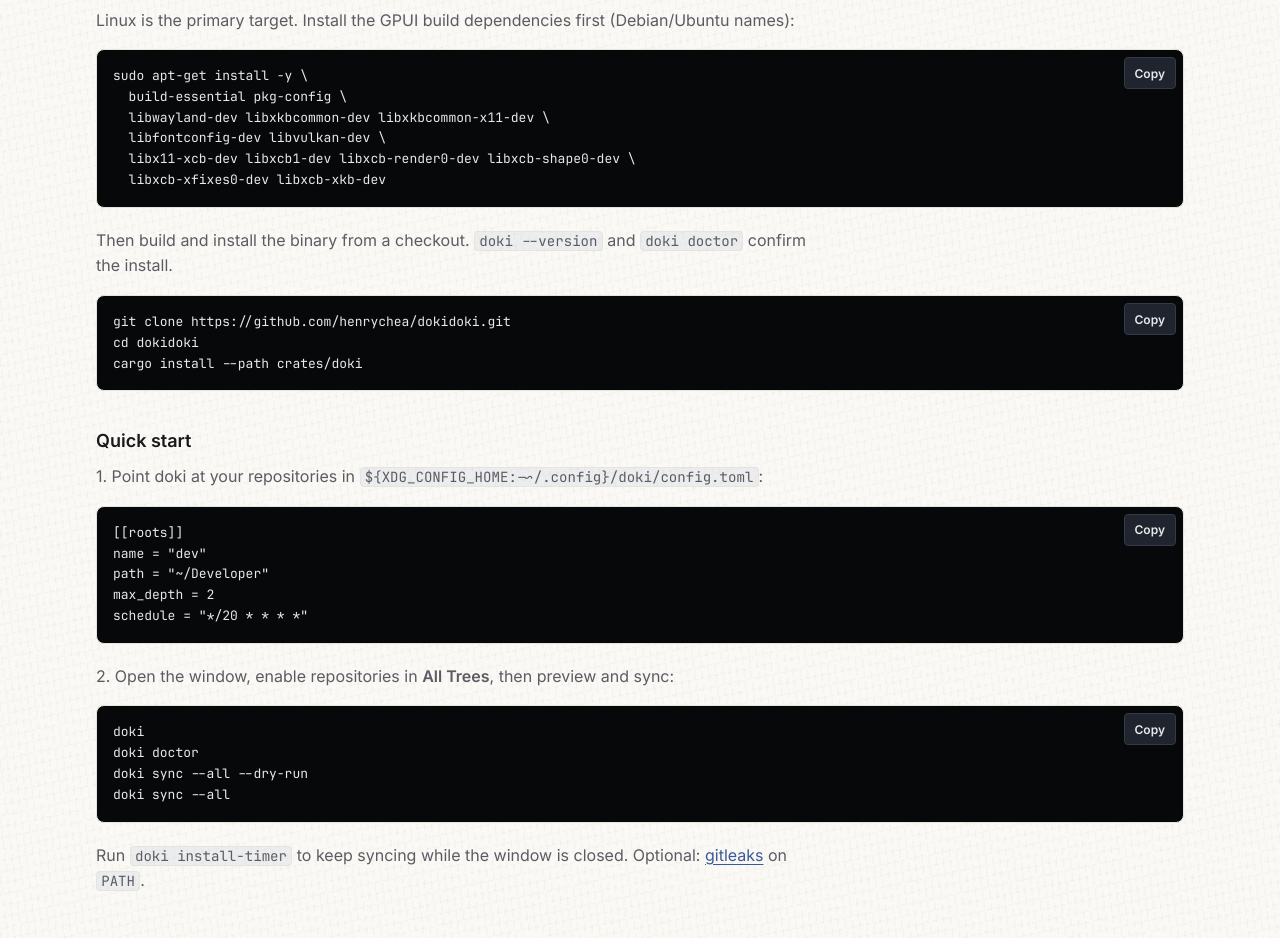
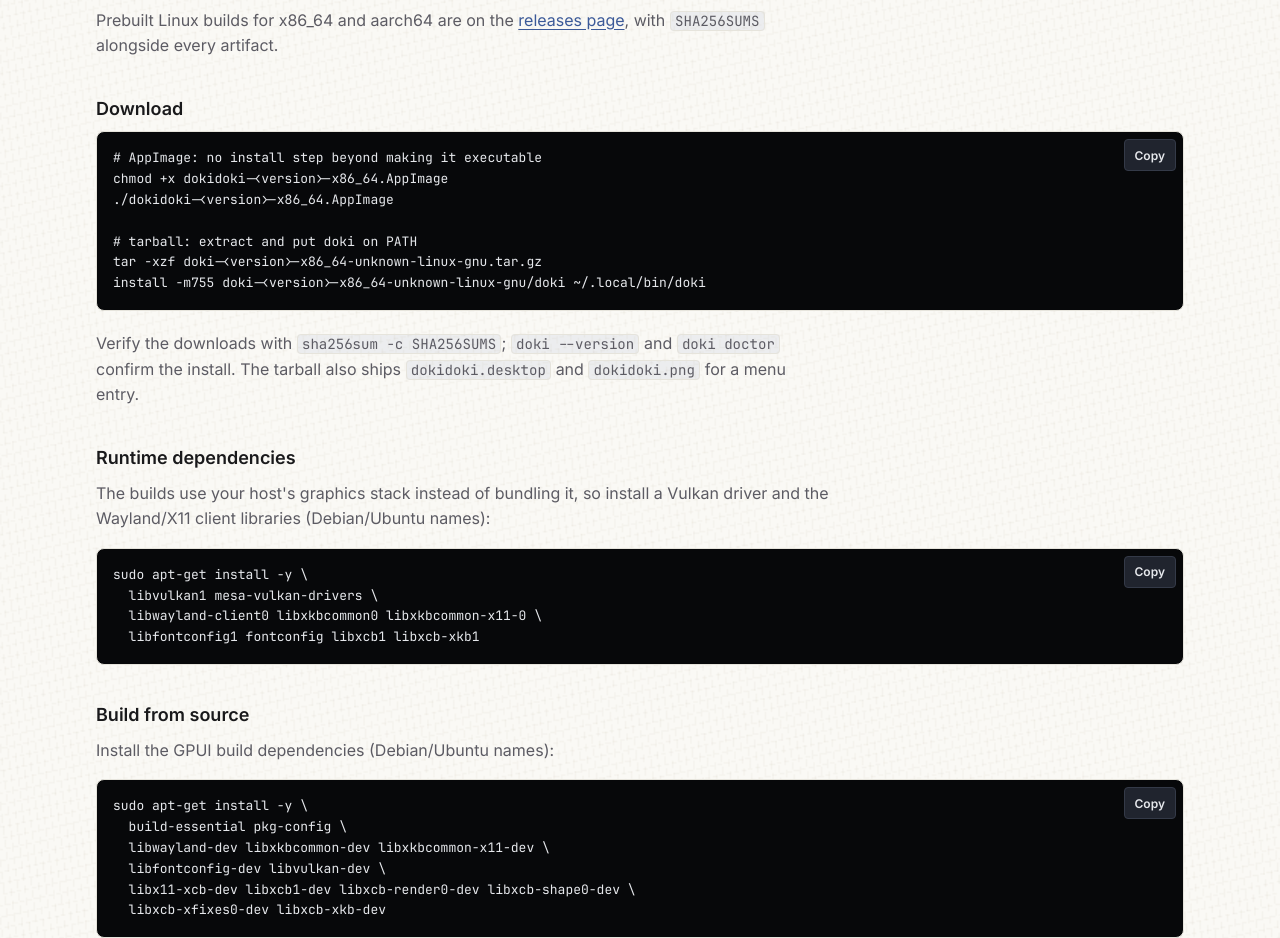
Before and after one commit to henrychea/dokidoki, a plain HTML site: page site/index.html in a window 1280 px wide. Shown: the part 4140-5078 px from the top of the page. Drawn offline with Linux system fonts and the light colour scheme.

Commit message:
doki: add release builds for AppImage and tarballs
Installing doki currently requires a full GPUI toolchain, which is a hard
first step for a desktop app. Publish x86_64 and aarch64 AppImages plus
tarballs on tags, build the same artifacts on demand without releasing, and
have CI keep the stripped binary available as an artifact.

```diff
--- a/site/index.html
+++ b/site/index.html
@@ -215,7 +215,30 @@ doki-core          main            <span class="ok">clean</span>
     <div class="wrap">
       <div class="label"><span lang="ja" class="kanji">導入</span><span>Install</span></div>
       <h2 id="install-title">Install and quick start</h2>
-      <p class="sub">Linux is the primary target. Install the GPUI build dependencies first (Debian/Ubuntu names):</p>
+      <p class="sub">Prebuilt Linux builds for x86_64 and aarch64 are on the <a href="https://github.com/henrychea/dokidoki/releases/latest">releases page</a>, with <code>SHA256SUMS</code> alongside every artifact.</p>
+      <h3 class="h3">Download</h3>
+      <div class="code">
+        <button type="button" class="copy">Copy</button>
+        <pre><code># AppImage: no install step beyond making it executable
+chmod +x dokidoki-&lt;version&gt;-x86_64.AppImage
+./dokidoki-&lt;version&gt;-x86_64.AppImage
+
+# tarball: extract and put doki on PATH
+tar -xzf doki-&lt;version&gt;-x86_64-unknown-linux-gnu.tar.gz
+install -m755 doki-&lt;version&gt;-x86_64-unknown-linux-gnu/doki ~/.local/bin/doki</code></pre>
+      </div>
+      <p class="sub">Verify the downloads with <code>sha256sum -c SHA256SUMS</code>; <code>doki --version</code> and <code>doki doctor</code> confirm the install. The tarball also ships <code>dokidoki.desktop</code> and <code>dokidoki.png</code> for a menu entry.</p>
+      <h3 class="h3">Runtime dependencies</h3>
+      <p class="sub">The builds use your host's graphics stack instead of bundling it, so install a Vulkan driver and the Wayland/X11 client libraries (Debian/Ubuntu names):</p>
+      <div class="code">
+        <button type="button" class="copy">Copy</button>
+        <pre><code>sudo apt-get install -y \
+  libvulkan1 mesa-vulkan-drivers \
+  libwayland-client0 libxkbcommon0 libxkbcommon-x11-0 \
+  libfontconfig1 fontconfig libxcb1 libxcb-xkb1</code></pre>
+      </div>
+      <h3 class="h3">Build from source</h3>
+      <p class="sub">Install the GPUI build dependencies (Debian/Ubuntu names):</p>
       <div class="code">
         <button type="button" class="copy">Copy</button>
         <pre><code>sudo apt-get install -y \
```
Also changed, not shown: assets/icons/dokidoki-256.png (added), 8 other files.
